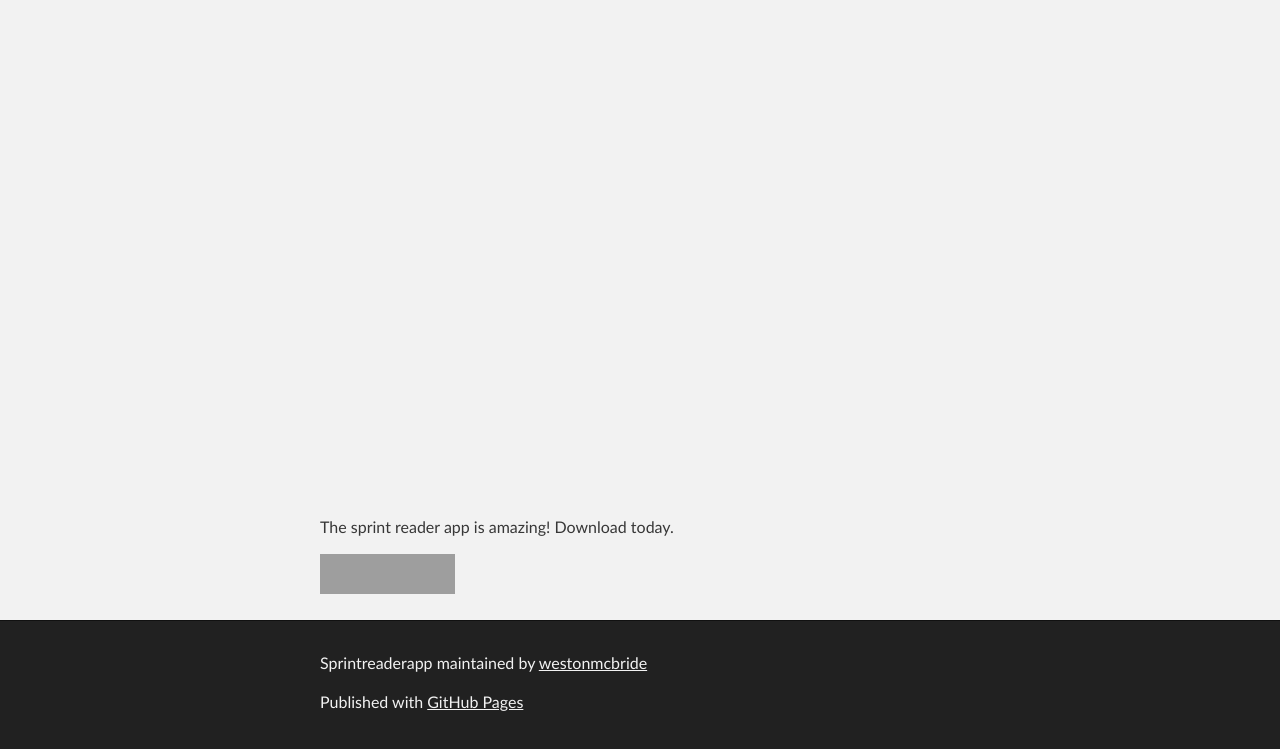
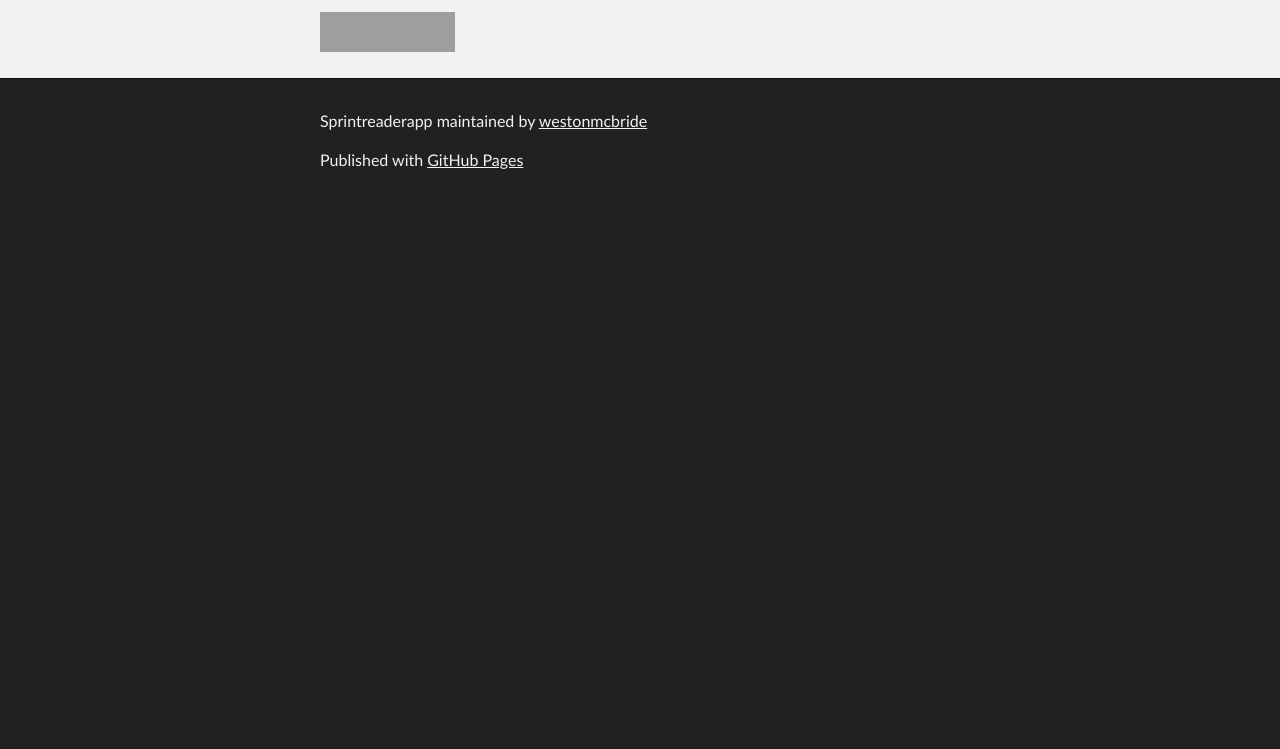
Before and after one commit to westonmcbride/SprintReaderApp, a plain HTML site: page index.html in a window 1280 px wide. Shown: the part 341-1090 px from the top of the page. After the commit the page ends 800 px from the top, so only its background shows below. Drawn offline with Linux system fonts and the light colour scheme; grey boxes are pictures that could not be loaded.

Commit message:
updated link

```diff
--- a/index.html
+++ b/index.html
@@ -28,7 +28,7 @@
     <div id="main_content_wrap" class="outer">
       <section id="main_content" class="inner">
 
-        <a href="https://itunes.apple.com/us/app/sprintreader/id839190541?mt=8&uo=4" target="itunes_store" style="display:inline-block;overflow:hidden;background:websitephoto.png no-repeat;width:320px;height:590px;@media only screen{background-image:websitephoto.png;}"></a>
+        <a href="https://itunes.apple.com/us/app/sprintreader/id839190541?mt=8&uo=4"><img src="websitephoto.png" /></a>
 
         <p>The sprint reader app is amazing! Download today.</p>
 
```
